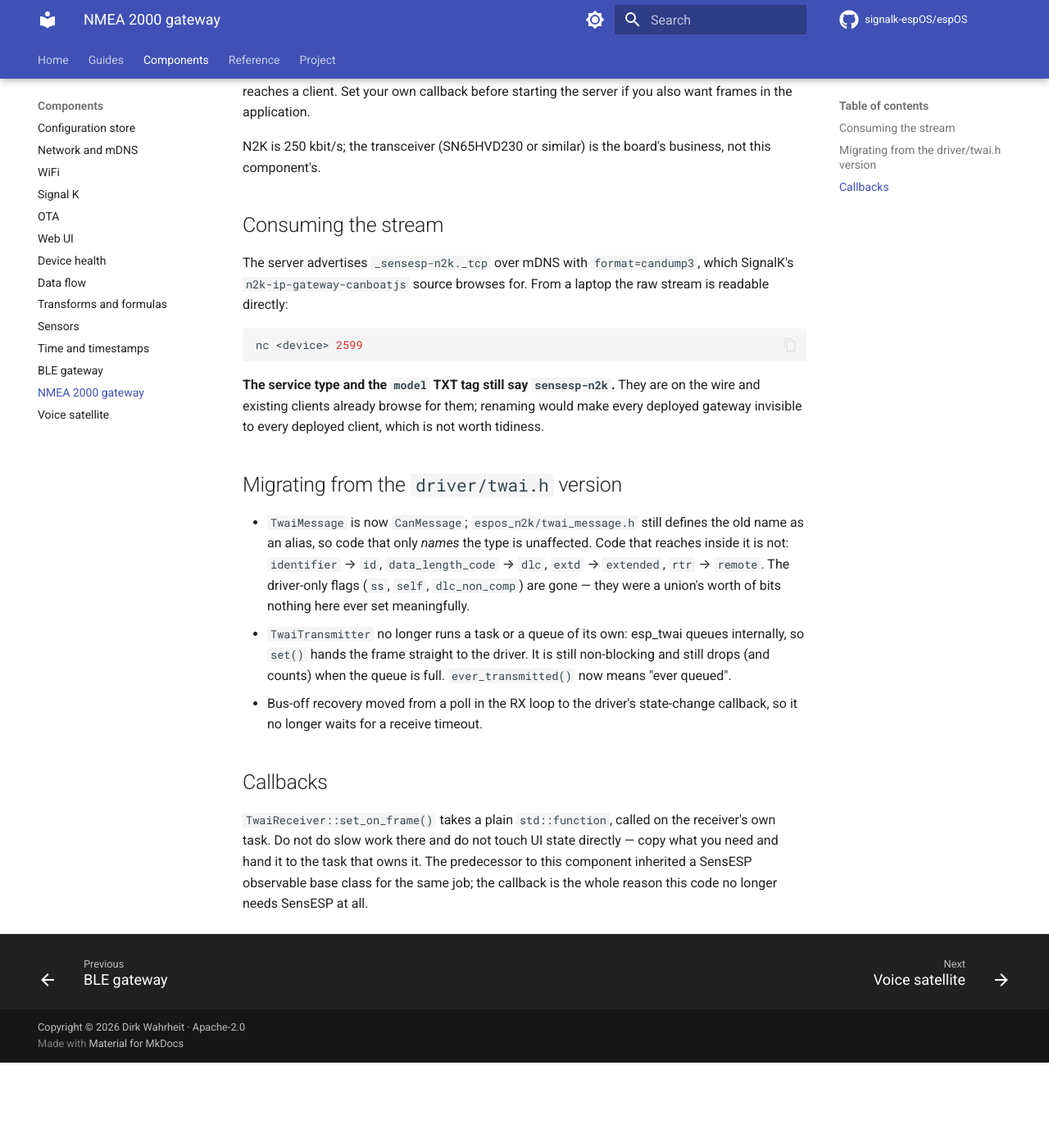
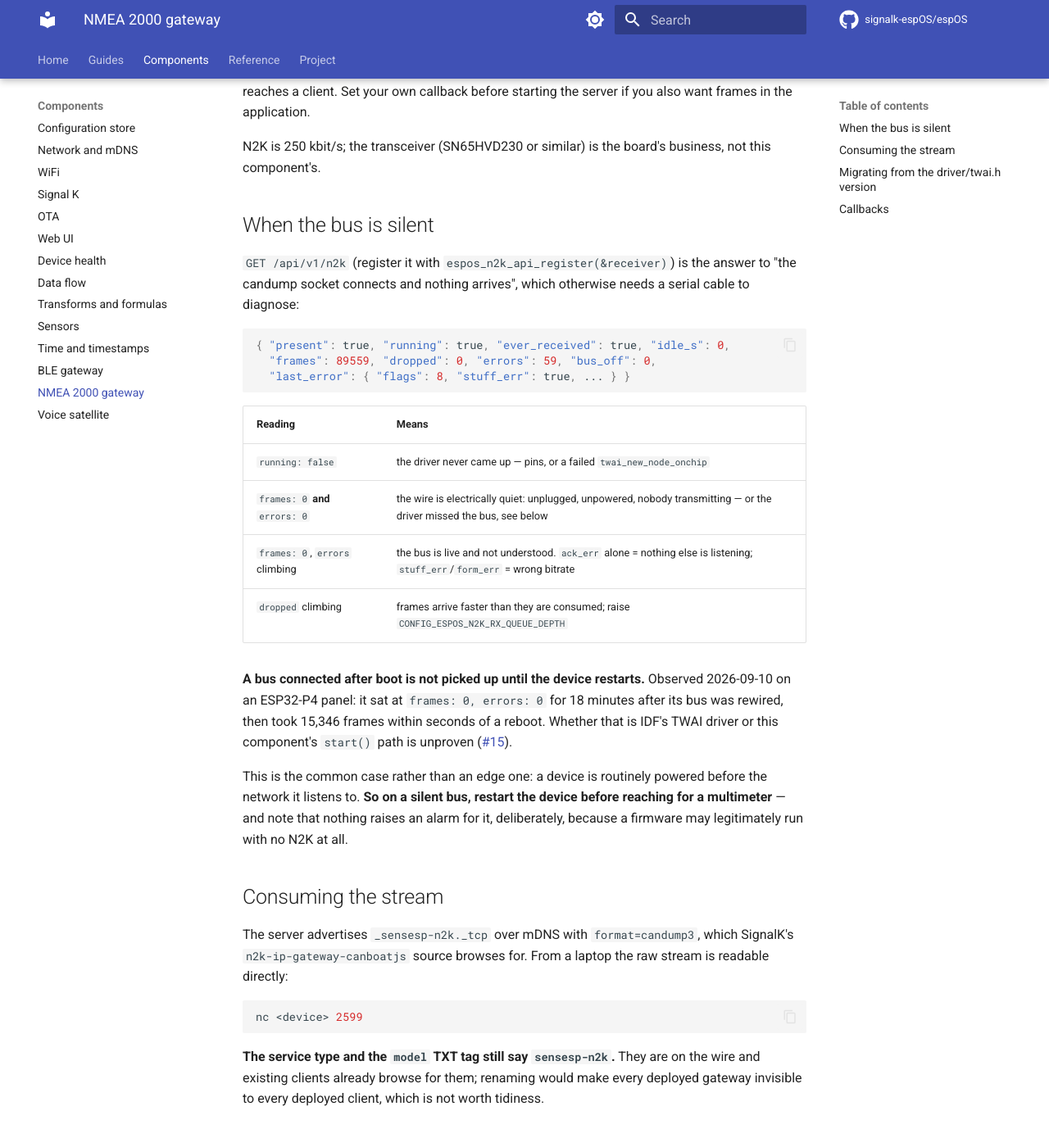
Before and after one commit to dirkwa/espOS, an MkDocs documentation site: the page built from docs/n2k.md, in a window 1280 px wide and 1400 px high, scrolled down 842 px. Shown: the top 1389 px of the window at 82% size. Built offline with MkDocs 1.6.1 and Material for MkDocs 9.7.7, drawn with Linux system fonts in a browser that asks for light colours; comment, search, counter and statistics services are not loaded; before the commit the page ends 2139 px from its top, so only the background shows below that.

Commit message:
docs(n2k): what to do when the bus is silent (#53)
A review on the cockpit's side asked for the post-boot limitation to be
written down. It belongs here more than there: it is a property of the
component, not of one panel.

Two things were undocumented and both cost time this week.

GET /api/v1/n2k existed as of #51 but docs/n2k.md never mentioned it, so
the answer to "the candump socket connects and nothing arrives" was still
"find a serial cable". The table says how to read it: no frames AND no
errors is an electrically quiet wire, while errors climbing with no
frames is the opposite -- a live bus nobody is decoding.

And the driver does not pick up a bus connected after boot. Observed on
the P4 panel: 18 minutes at frames: 0 after its bus was rewired, then
15346 frames within seconds of a reboot. That is the common case rather
than an edge one, because a device is routinely powered before the
network it listens to -- so "restart before reaching for a multimeter"
is the advice, and it is worth saying that nothing alarms on it, since
"never received" is deliberately not a fault (a firmware may run with no
N2K at all).

Whether the cause is IDF's driver or this component's start() path is
unproven and the text says so, with the issue link.

````diff
--- a/docs/n2k.md
+++ b/docs/n2k.md
@@ -43,6 +43,36 @@ starting the server if you also want frames in the application.
 N2K is 250 kbit/s; the transceiver (SN65HVD230 or similar) is the
 board's business, not this component's.
 
+## When the bus is silent
+
+`GET /api/v1/n2k` (register it with `espos_n2k_api_register(&receiver)`) is
+the answer to "the candump socket connects and nothing arrives", which
+otherwise needs a serial cable to diagnose:
+
+```json
+{ "present": true, "running": true, "ever_received": true, "idle_s": 0,
+  "frames": 89559, "dropped": 0, "errors": 59, "bus_off": 0,
+  "last_error": { "flags": 8, "stuff_err": true, ... } }
+```
+
+| Reading | Means |
+|---|---|
+| `running: false` | the driver never came up — pins, or a failed `twai_new_node_onchip` |
+| `frames: 0` **and** `errors: 0` | the wire is electrically quiet: unplugged, unpowered, nobody transmitting — or the driver missed the bus, see below |
+| `frames: 0`, `errors` climbing | the bus is live and not understood. `ack_err` alone = nothing else is listening; `stuff_err`/`form_err` = wrong bitrate |
+| `dropped` climbing | frames arrive faster than they are consumed; raise `CONFIG_ESPOS_N2K_RX_QUEUE_DEPTH` |
+
+**A bus connected after boot is not picked up until the device restarts.**
+Observed 2026-09-10 on an ESP32-P4 panel: it sat at `frames: 0, errors: 0` for
+18 minutes after its bus was rewired, then took 15,346 frames within seconds of
+a reboot. Whether that is IDF's TWAI driver or this component's `start()` path
+is unproven ([#15](https://github.com/signalk-espOS/espOS/issues/15)).
+
+This is the common case rather than an edge one: a device is routinely powered
+before the network it listens to. **So on a silent bus, restart the device
+before reaching for a multimeter** — and note that nothing raises an alarm for
+it, deliberately, because a firmware may legitimately run with no N2K at all.
+
 ## Consuming the stream
 
 The server advertises `_sensesp-n2k._tcp` over mDNS with
````
